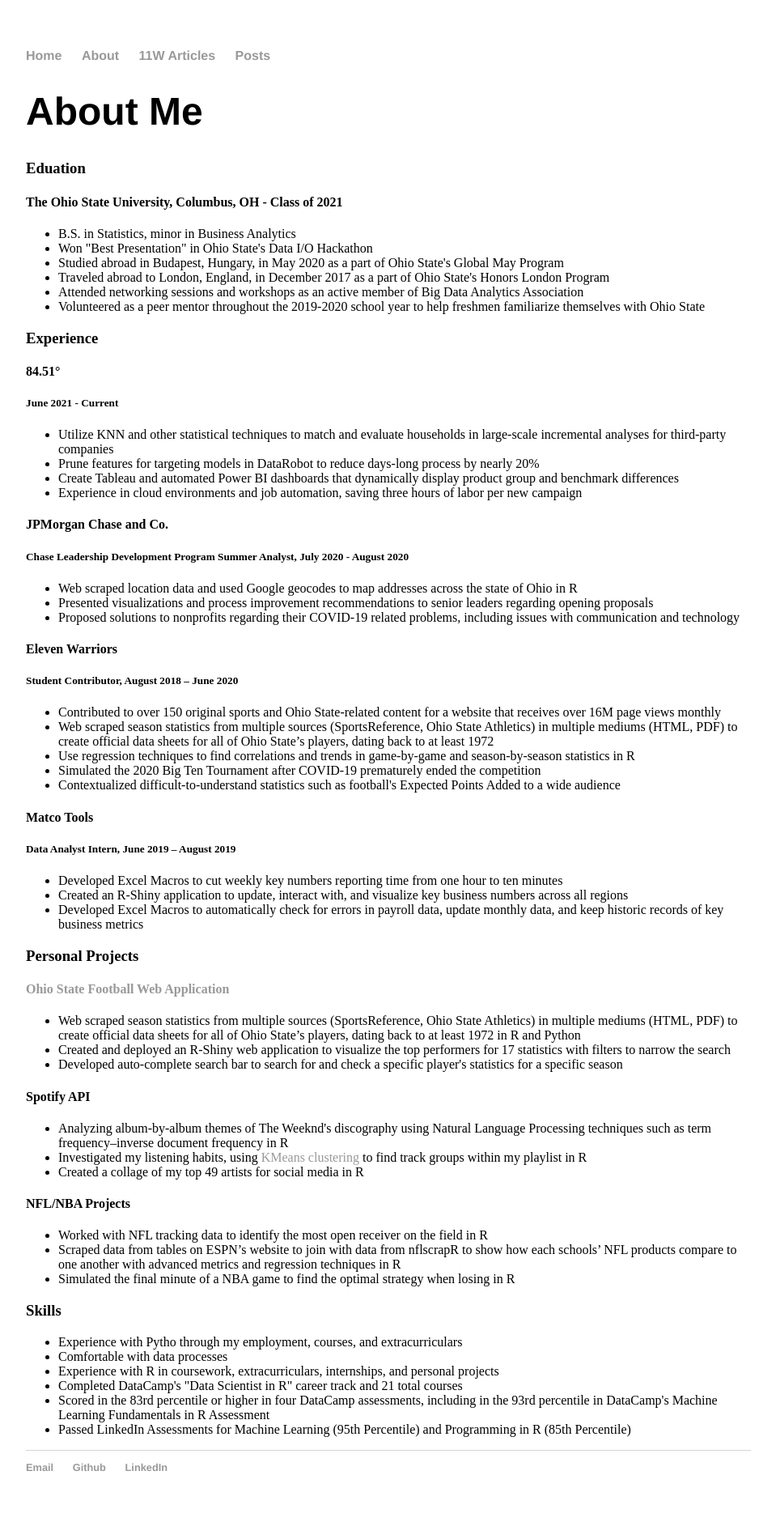
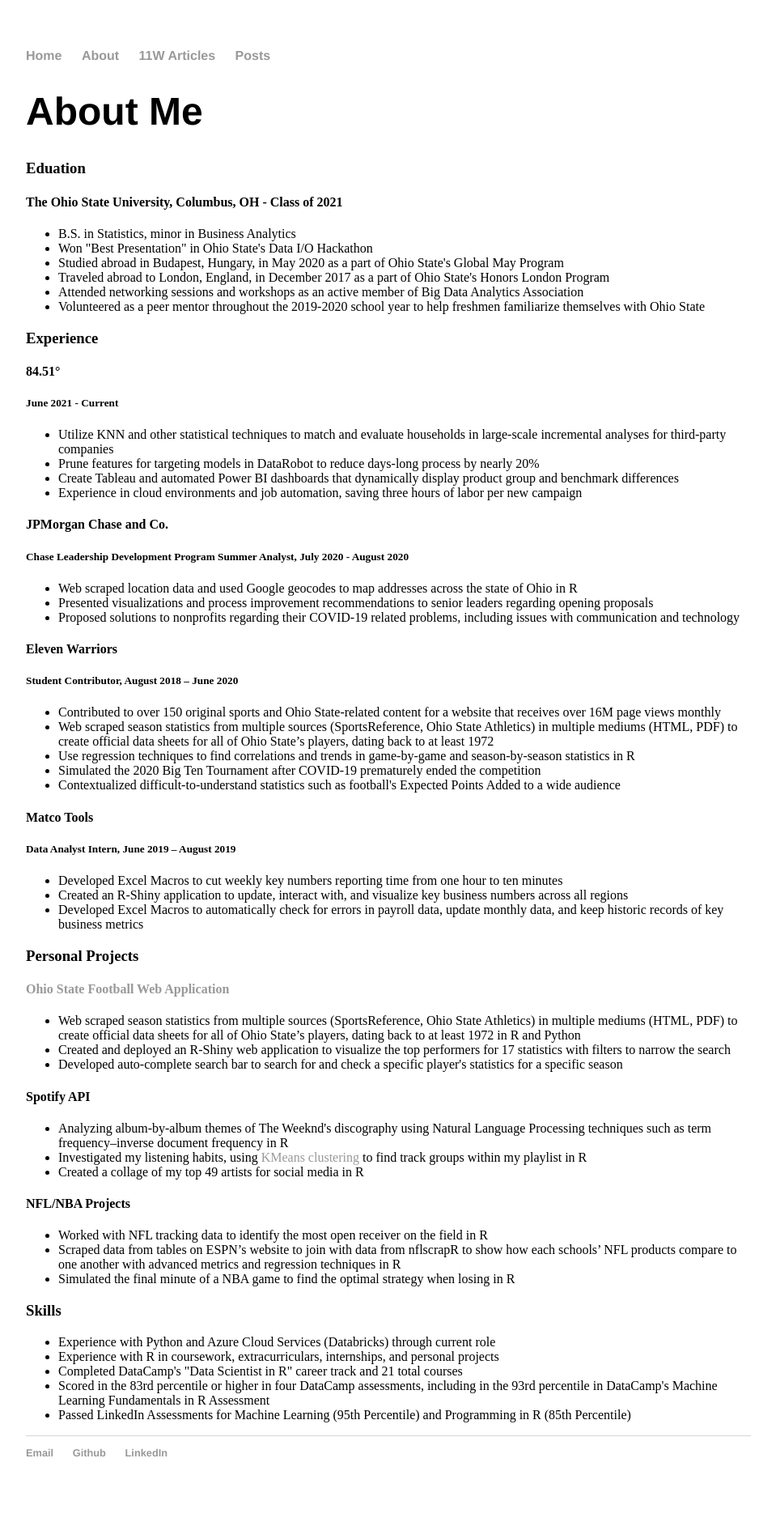
Before and after one commit to mtnartker/mtnartker.github.io, a Jekyll site: the page built from about/index.html, in a window 1280 px wide. Shown: the whole page at 81% size, without its empty margins (160-1119 px from the left). Built offline with Jekyll 4.4.1, drawn with Linux system fonts in a browser that asks for light colours.

Commit message:
Update index.html

```diff
--- a/about/index.html
+++ b/about/index.html
@@ -78,8 +78,7 @@
 </ul>
 <h3>Skills</h3>
 <ul>
-  <li>Experience with Pytho through my employment, courses, and extracurriculars</li>
-  <li>Comfortable with data processes
+  <li>Experience with Python and Azure Cloud Services (Databricks) through current role</li>
   <li>Experience with R in coursework, extracurriculars, internships, and personal projects</li>
   <li>Completed DataCamp's "Data Scientist in R" career track and 21 total courses</li>
   <li>Scored in the 83rd percentile or higher in four DataCamp assessments, including in the 93rd percentile in DataCamp's Machine Learning Fundamentals in R Assessment</li>
```
